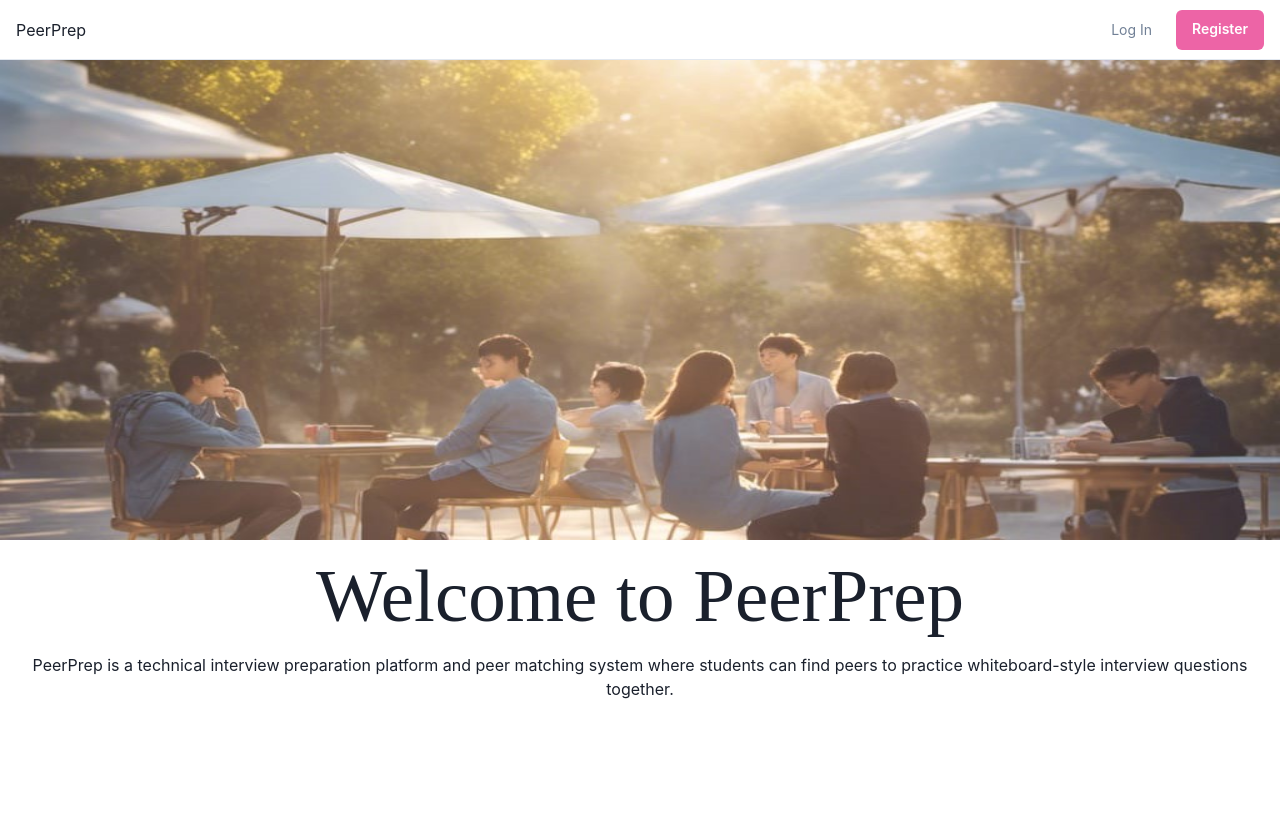
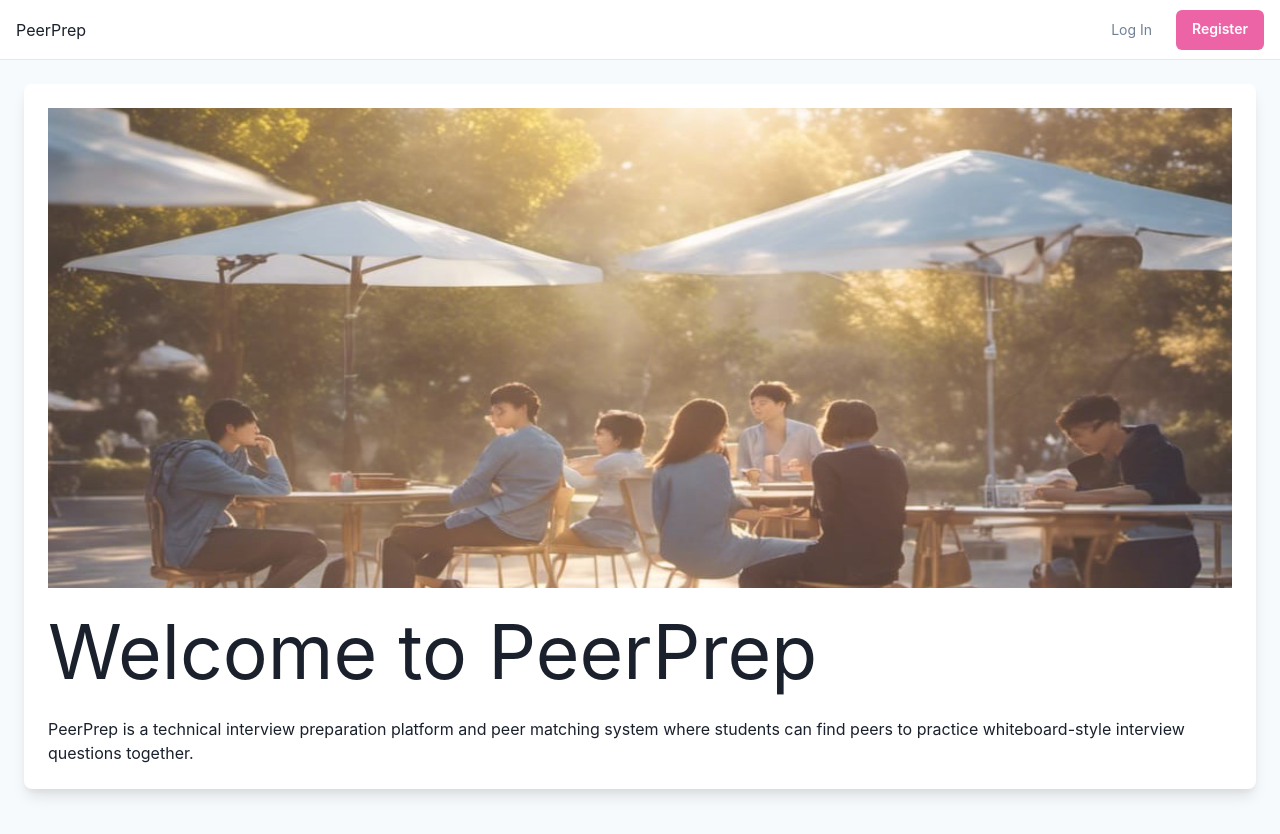
Before and after one commit to CS3219-AY2324S1/ay2324s1-course-assessment-g43, a React (Vite) app in the folder client/: page / in a window 1280 px wide. Shown: the top 834 px of the page. Before the commit the page ends 800 px from the top, so only its background shows below. Built offline with nearby package versions, Linux system fonts and the light colour scheme.

Commit message:
Fixed storage event listener issue

```diff
--- a/client/src/App.jsx
+++ b/client/src/App.jsx
@@ -6,12 +6,9 @@ import { UpdateUser } from "./pages/UpdateUser";
 import { ViewUser } from "./pages/ViewUser";
 import { ViewQuestions } from "./pages/ViewQuestions";
 import { UpdateQuestion } from "./pages/UpdateQuestion";
-import Navbar from "./components/Navbar";
 
 function App() {
   return (
-    <>
-      <Navbar />
     <BrowserRouter>
       <Routes>
         <Route path="/" exact={true} Component={LandingPage} />
@@ -27,7 +24,6 @@ function App() {
         />
       </Routes>
     </BrowserRouter>
-    </>
   );
 }
 
--- a/client/src/components/Navbar.jsx
+++ b/client/src/components/Navbar.jsx
@@ -21,52 +21,9 @@ import {
   ChevronRightIcon,
 } from "@chakra-ui/icons";
 import { PropTypes } from "prop-types";
-import { useState, useEffect } from "react";
 
 const Navbar = () => {
   const { isOpen, onToggle } = useDisclosure();
-  const [localStorageUser, setLocalStorageUser] = useState(
-    localStorage.getItem("user")
-  );
-
-  useEffect(() => {
-    const handleLocalStorageChange = () => {
-      setLocalStorageUser(localStorage.getItem("user"));
-    };
-
-    // Add an event listener for the 'storage' event to detect changes in localStorage.
-    window.addEventListener("storage", handleLocalStorageChange);
-
-    // Clean up the event listener when the component unmounts.
-    return () => {
-      window.removeEventListener("storage", handleLocalStorageChange);
-    };
-  }, []);
-
-  const navItems =
-    !!localStorageUser && localStorageUser != "undefined"
-      ? [
-          {
-            label: "Questions",
-            children: [
-              {
-                label: "Browse",
-                subLabel: "Browse all questions",
-                href: "/view-questions",
-              },
-              {
-                label: "Create",
-                subLabel: "Create new questions",
-                href: "/create-question",
-              },
-            ],
-          },
-          {
-            label: "My Profile",
-            href: "/me",
-          },
-        ]
-      : [];
 
   return (
     <Box>
@@ -107,7 +64,7 @@ const Navbar = () => {
           </Text>
 
           <Flex display={{ base: "none", md: "flex" }} ml={10}>
-            <DesktopNav navItems={navItems} />
+            <DesktopNav />
           </Flex>
         </Flex>
 
@@ -152,20 +109,20 @@ const Navbar = () => {
       </Flex>
 
       <Collapse in={isOpen} animateOpacity>
-        <MobileNav navItems={navItems} />
+        <MobileNav />
       </Collapse>
     </Box>
   );
 };
 
-const DesktopNav = ({ navItems }) => {
+const DesktopNav = () => {
   const linkColor = useColorModeValue("gray.600", "gray.200");
   const linkHoverColor = useColorModeValue("gray.800", "white");
   const popoverContentBgColor = useColorModeValue("white", "gray.800");
 
   return (
     <Stack direction={"row"} spacing={4}>
-      {navItems.map((navItem) => (
+      {NAV_ITEMS.map((navItem) => (
         <Box key={navItem.label}>
           <Popover trigger={"hover"} placement={"bottom-start"}>
             <PopoverTrigger>
@@ -246,14 +203,14 @@ const DesktopSubNav = ({ label, href, subLabel }) => {
   );
 };
 
-const MobileNav = ({ navItems }) => {
+const MobileNav = () => {
   return (
     <Stack
       bg={useColorModeValue("white", "gray.800")}
       p={4}
       display={{ md: "none" }}
     >
-      {navItems.map((navItem) => (
+      {NAV_ITEMS.map((navItem) => (
         <MobileNavItem key={navItem.label} {...navItem} />
       ))}
     </Stack>
@@ -313,6 +270,32 @@ const MobileNavItem = ({ label, children, href }) => {
   );
 };
 
+const localStorageUser = localStorage.getItem("user");
+const NAV_ITEMS =
+  !!localStorageUser && localStorageUser != "undefined"
+    ? [
+        {
+          label: "Questions",
+          children: [
+            {
+              label: "Browse",
+              subLabel: "Browse all questions",
+              href: "/view-questions",
+            },
+            {
+              label: "Create",
+              subLabel: "Create new questions",
+              href: "/create-question",
+            },
+          ],
+        },
+        {
+          label: "My Profile",
+          href: "/me",
+        },
+      ]
+    : [];
+
 DesktopSubNav.propTypes = {
   label: PropTypes.string,
   href: PropTypes.href,
--- a/client/src/components/PageContainer.jsx
+++ b/client/src/components/PageContainer.jsx
@@ -1,8 +1,11 @@
 import { Flex, Box, useColorModeValue } from "@chakra-ui/react";
 import { PropTypes } from "prop-types";
+import Navbar from "./Navbar";
 
 export const PageContainer = ({ children, w }) => {
   return (
+    <>
+      <Navbar />
       <Flex
         minH={"100vh"}
         align={"flex-start"}
@@ -22,10 +25,11 @@ export const PageContainer = ({ children, w }) => {
           {children}
         </Box>
       </Flex>
+    </>
   );
 };
 
 PageContainer.propTypes = {
   children: PropTypes.children,
-  w: PropTypes.w,
+  w: PropTypes.string,
 };
--- a/client/src/pages/LandingPage.jsx
+++ b/client/src/pages/LandingPage.jsx
@@ -1,22 +1,25 @@
-import { Box, Text, useBreakpointValue, useColorModeValue } from '@chakra-ui/react';
-import background from '../media/pic4.jpg';
+import { Text, useColorModeValue, Stack } from "@chakra-ui/react";
+import background from "../media/pic4.jpg";
+import { PageContainer } from "../components/PageContainer";
 
 export const LandingPage = () => {
   return (
-  <Box
-    align={'center'}>
-    <img src={background} alt="PeerPrep" style={{width: "100%", height: "60vh"}} />
-    <Text
-      textAlign={useBreakpointValue({ base: "center", md: "center" })}
-      fontFamily={'initial'}
-      color={useColorModeValue("gray.800", "white")}
-      fontSize={'75px'}
-    >
-      Welcome to PeerPrep
-    </Text>
-    <a>PeerPrep is a technical interview preparation platform and
-      peer matching system where students can find peers to practice whiteboard-style
-      interview questions together.</a>
-  </Box>
+    <PageContainer w={"100%"}>
+      <Stack>
+        <img
+          src={background}
+          alt="PeerPrep"
+          style={{ width: "100%", height: "60vh" }}
+        />
+        <Text color={useColorModeValue("gray.800", "white")} fontSize={"75px"}>
+          Welcome to PeerPrep
+        </Text>
+        <Text>
+          PeerPrep is a technical interview preparation platform and peer
+          matching system where students can find peers to practice
+          whiteboard-style interview questions together.
+        </Text>
+      </Stack>
+    </PageContainer>
   );
 };
```
Lines whose indentation alone changed are shown as unchanged.
